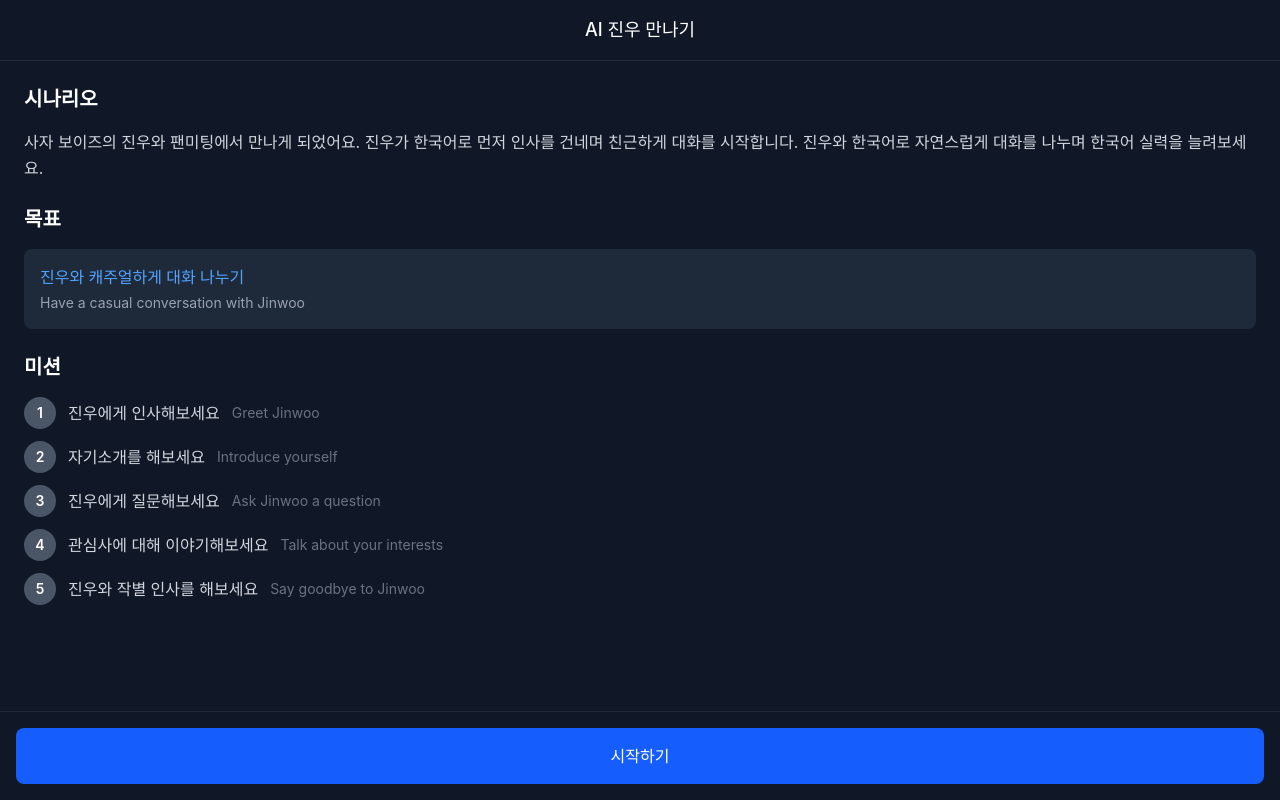
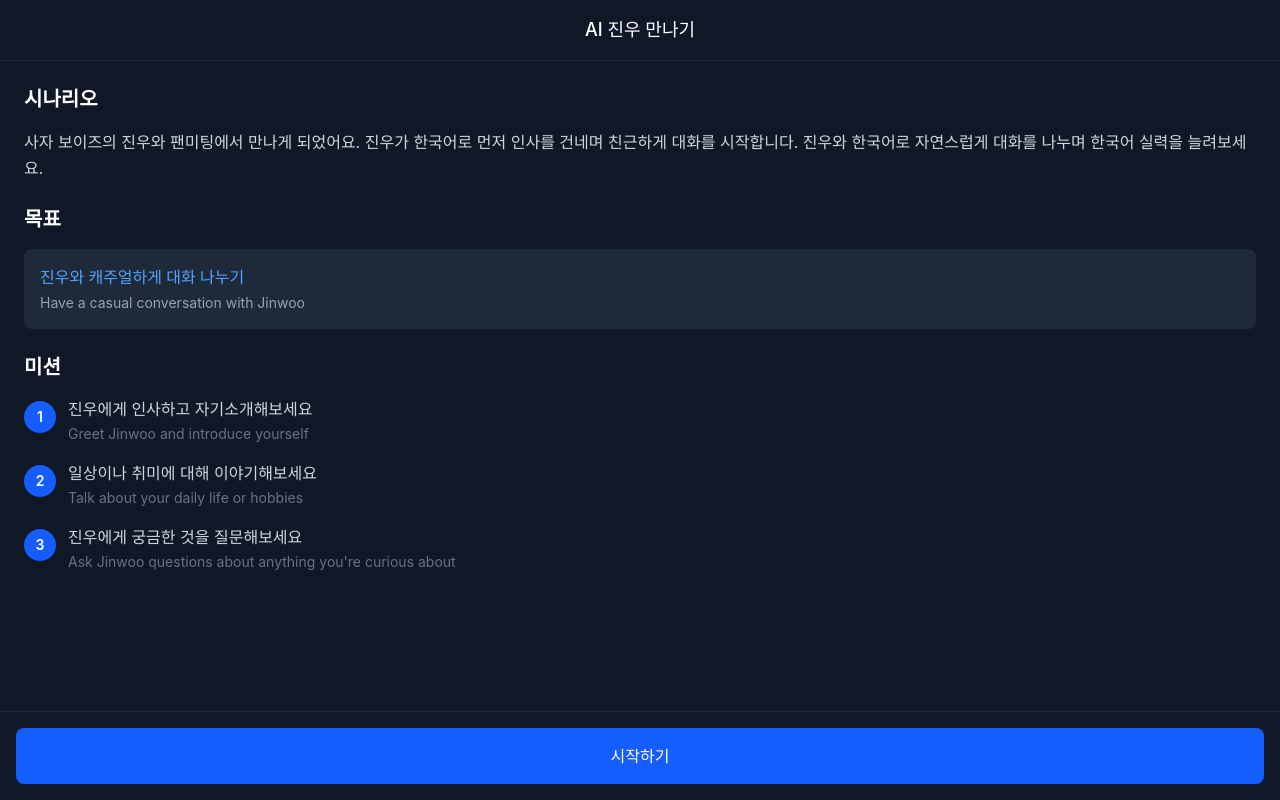
Before and after one commit to LetsDudeis/KoreanEdu, a React (Vite) app: page / in a window 1280 px wide. Built offline with nearby package versions, Linux system fonts and the light colour scheme.

Commit message:
Refactor : 대화 목표 5개 -> 3개 변경

```diff
--- a/src/routes/chat.tsx
+++ b/src/routes/chat.tsx
@@ -74,11 +74,9 @@
   const { speak } = useTextToSpeech();
 
   const missions = [
-    "1. 진우에게 인사해보세요",
-    "2. 자기소개를 해보세요",
-    "3. 진우에게 질문해보세요",
-    "4. 관심사에 대해 이야기해보세요",
-    "5. 진우와 작별 인사를 해보세요",
+    "1. 진우에게 인사하고 자기소개해보세요",
+    "2. 일상이나 취미에 대해 이야기해보세요",
+    "3. 진우에게 궁금한 것을 질문해보세요",
   ];
 
   const handleSendMessage = async () => {
@@ -390,24 +388,61 @@
 
       {/* Mission Progress */}
       <div className="p-4 border-b border-gray-800">
-        <div className="flex items-center justify-between mb-2">
+        <div className="flex items-center justify-between mb-3">
           <span className="text-sm text-gray-400">
-            미션 ({completedMissions}/{missions.length} 완료)
+            미션 진행 상황 ({completedMissions}/{missions.length})
           </span>
-          <div className="flex items-center space-x-2">
-            <span className="text-sm text-gray-400">▲</span>
-            <span className="text-sm text-gray-400">▼</span>
-          </div>
+          <span className="text-xs text-blue-400 font-medium">
+            {Math.round((completedMissions / missions.length) * 100)}%
+          </span>
         </div>
+
+        {/* Progress Bar */}
+        <div className="w-full bg-gray-700 rounded-full h-2 mb-4">
+          <div
+            className="bg-gradient-to-r from-blue-500 to-blue-600 h-2 rounded-full transition-all duration-500 ease-out"
+            style={{ width: `${(completedMissions / missions.length) * 100}%` }}
+          />
+        </div>
+
+        {/* Current Mission */}
         <div className="flex items-center space-x-3">
-          <div className="w-8 h-8 rounded-full bg-blue-600 flex items-center justify-center">
-            <span className="text-white font-semibold text-sm">
-              {currentMission + 1}
-            </span>
+          <div
+            className={`w-8 h-8 rounded-full flex items-center justify-center transition-all ${
+              completedMissions === missions.length
+                ? "bg-green-600"
+                : "bg-blue-600"
+            }`}
+          >
+            {completedMissions === missions.length ? (
+              <span className="text-white">✓</span>
+            ) : (
+              <span className="text-white font-semibold text-sm">
+                {currentMission + 1}
+              </span>
+            )}
           </div>
           <span className="text-gray-300 text-sm">
-            {missions[currentMission]}
+            {completedMissions === missions.length
+              ? "🎉 모든 미션 완료! 진우와의 대화가 끝났어요!"
+              : missions[currentMission]}
           </span>
+        </div>
+
+        {/* Mission Steps Indicator */}
+        <div className="flex justify-center space-x-2 mt-3">
+          {missions.map((_, index) => (
+            <div
+              key={index}
+              className={`w-2 h-2 rounded-full transition-all ${
+                index < completedMissions
+                  ? "bg-green-500"
+                  : index === currentMission
+                    ? "bg-blue-500"
+                    : "bg-gray-600"
+              }`}
+            />
+          ))}
         </div>
       </div>
 
--- a/src/routes/index.tsx
+++ b/src/routes/index.tsx
@@ -38,43 +38,45 @@
       {/* Missions */}
       <section className="px-6 pb-6">
         <h2 className="text-xl font-semibold mb-4">미션</h2>
-        <div className="space-y-3">
-          <div className="flex items-center space-x-3">
-            <div className="w-8 h-8 rounded-full bg-gray-600 flex items-center justify-center">
+        <div className="space-y-4">
+          <div className="flex items-start space-x-3">
+            <div className="w-8 h-8 rounded-full bg-blue-600 flex items-center justify-center mt-1">
               <span className="text-white font-semibold text-sm">1</span>
             </div>
-            <span className="text-gray-300">진우에게 인사해보세요</span>
-            <span className="text-gray-500 text-sm">Greet Jinwoo</span>
+            <div className="flex-1">
+              <span className="text-gray-300 text-base block">
+                진우에게 인사하고 자기소개해보세요
+              </span>
+              <span className="text-gray-500 text-sm">
+                Greet Jinwoo and introduce yourself
+              </span>
+            </div>
           </div>
-          <div className="flex items-center space-x-3">
-            <div className="w-8 h-8 rounded-full bg-gray-600 flex items-center justify-center">
+          <div className="flex items-start space-x-3">
+            <div className="w-8 h-8 rounded-full bg-blue-600 flex items-center justify-center mt-1">
               <span className="text-white font-semibold text-sm">2</span>
             </div>
-            <span className="text-gray-300">자기소개를 해보세요</span>
-            <span className="text-gray-500 text-sm">Introduce yourself</span>
+            <div className="flex-1">
+              <span className="text-gray-300 text-base block">
+                일상이나 취미에 대해 이야기해보세요
+              </span>
+              <span className="text-gray-500 text-sm">
+                Talk about your daily life or hobbies
+              </span>
+            </div>
           </div>
-          <div className="flex items-center space-x-3">
-            <div className="w-8 h-8 rounded-full bg-gray-600 flex items-center justify-center">
+          <div className="flex items-start space-x-3">
+            <div className="w-8 h-8 rounded-full bg-blue-600 flex items-center justify-center mt-1">
               <span className="text-white font-semibold text-sm">3</span>
             </div>
-            <span className="text-gray-300">진우에게 질문해보세요</span>
-            <span className="text-gray-500 text-sm">Ask Jinwoo a question</span>
-          </div>
-          <div className="flex items-center space-x-3">
-            <div className="w-8 h-8 rounded-full bg-gray-600 flex items-center justify-center">
-              <span className="text-white font-semibold text-sm">4</span>
+            <div className="flex-1">
+              <span className="text-gray-300 text-base block">
+                진우에게 궁금한 것을 질문해보세요
+              </span>
+              <span className="text-gray-500 text-sm">
+                Ask Jinwoo questions about anything you're curious about
+              </span>
             </div>
-            <span className="text-gray-300">관심사에 대해 이야기해보세요</span>
-            <span className="text-gray-500 text-sm">
-              Talk about your interests
-            </span>
-          </div>
-          <div className="flex items-center space-x-3">
-            <div className="w-8 h-8 rounded-full bg-gray-600 flex items-center justify-center">
-              <span className="text-white font-semibold text-sm">5</span>
-            </div>
-            <span className="text-gray-300">진우와 작별 인사를 해보세요</span>
-            <span className="text-gray-500 text-sm">Say goodbye to Jinwoo</span>
           </div>
         </div>
       </section>
```
